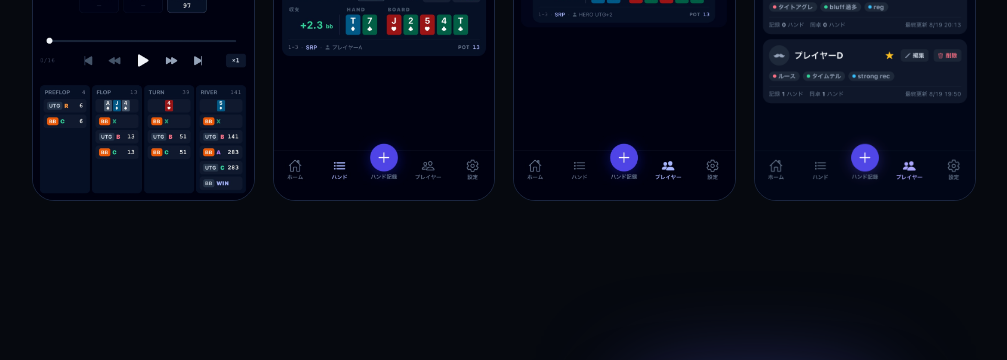
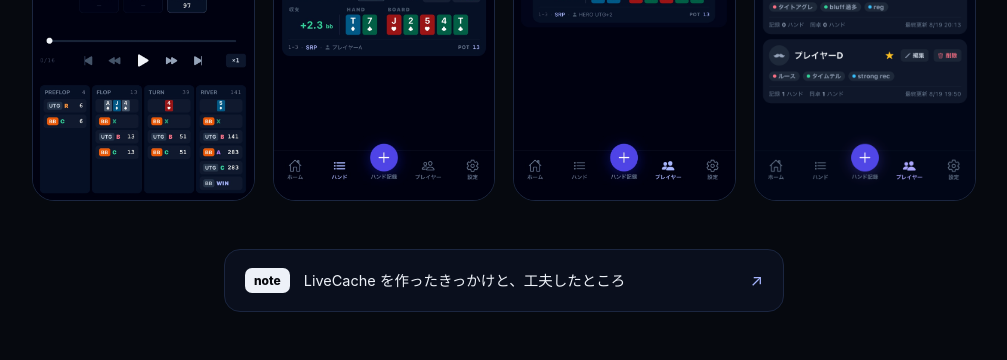
Before and after one commit to yutybass/livecache-site, a plain HTML site: page index.html in a window 1280 px wide. Shown: the part 2104-2464 px from the top of the page, without its empty margins (136-1143 px from the left). Drawn offline with Linux system fonts and the light colour scheme.

Commit message:
feat: トップと各ページの下に、note の記事へのリンクを足す
背景
- note に書いたアプリの紹介の記事を、Google に見つけてもらいやすくするため
  - よそのページから張られたリンクをたどって、Google は記事を見つけ、評価する

変更
- トップの機能の画面写真の下に、「LiveCache を作ったきっかけと、工夫したところ」のリンクを置いた
- どのページの一番下にも、X の左に「note」のリンクを置いた
- 検索向けのアプリの情報（sameAs）に note の記事を足した

Co-Authored-By: Claude Opus 5.5 <noreply@anthropic.com>

```diff
--- a/index.html
+++ b/index.html
@@ -44,7 +44,7 @@
   "description": "ライブポーカーのハンドと対戦相手を、iPhone で 1 手 1 タップで記録するアプリ。",
   "offers": { "@type": "Offer", "price": "0", "priceCurrency": "JPY" },
   "author": { "@type": "Person", "name": "YUTO YOSHIDA" },
-  "sameAs": ["https://x.com/LiveCache_poker"]
+  "sameAs": ["https://x.com/LiveCache_poker", "https://note.com/yutybass/n/naf13785d4c7a"]
 }
 </script>
 <style>
@@ -215,6 +215,13 @@
   @media (min-width: 760px) { .shots { grid-template-columns: repeat(4, minmax(0, 1fr)); gap: 18px; } }
   .shots img { width: 100%; height: auto; aspect-ratio: 744 / 1613; object-fit: cover; object-position: top; border-radius: 22px; border: 1px solid var(--line); }
 
+  /* note の記事へ（機能の画面写真の下）。作った訳と工夫を読みたい人向けの 1 行 */
+  .note-link { display: flex; align-items: center; gap: 14px; max-width: 560px; margin: clamp(32px, 7vw, 48px) auto 0; padding: 16px 20px;
+    border: 1px solid var(--line); border-radius: 16px; background: rgba(13,19,36,.7); color: var(--fg); text-decoration: none; }
+  .note-link:hover { border-color: rgba(99,102,241,.55); }
+  .note-link b { flex: none; padding: 2px 9px; border-radius: 7px; background: var(--fg); color: #05070C; font-size: 12px; font-weight: 800; }
+  .note-link span { flex: 1; min-width: 0; font-size: 14.5px; line-height: 1.6; }
+  .note-link i { flex: none; font-style: normal; color: var(--indigo-300); }
   /* ---------- 料金 ---------- */
   .plans { display: grid; grid-template-columns: minmax(0, 1fr); gap: 14px; max-width: 760px; margin: 0 auto; }
   @media (min-width: 680px) { .plans { grid-template-columns: repeat(2, minmax(0, 1fr)); } }
@@ -410,6 +417,9 @@ LiveCache（iOS 版）がリリースしました！
       <img src="./img/shot-player.png" alt="プレイヤー詳細の画面" loading="lazy" width="744" height="1613">
       <img src="./img/shot-tags.png" alt="プレイヤー一覧の画面" loading="lazy" width="1179" height="2556">
     </div>
+    <a class="note-link" href="https://note.com/yutybass/n/naf13785d4c7a" target="_blank" rel="noopener">
+      <b>note</b><span>LiveCache を作ったきっかけと、工夫したところ</span><i>↗</i>
+    </a>
   </div>
 </section>
 
@@ -585,6 +595,7 @@ LiveCache（iOS 版）がリリースしました！
       <a href="./support.html">サポート</a>
       <a href="./privacy.html">プライバシーポリシー</a>
       <a href="./terms.html">利用規約</a>
+      <a href="https://note.com/yutybass/n/naf13785d4c7a" target="_blank" rel="noopener">note ↗</a>
       <a href="https://x.com/LiveCache_poker" target="_blank" rel="noopener">X ↗</a>
     </span>
   </div>
```
Also changed, not shown: privacy.html (+1 -0 lines), support.html (+1 -0 lines), terms.html (+1 -0 lines).
